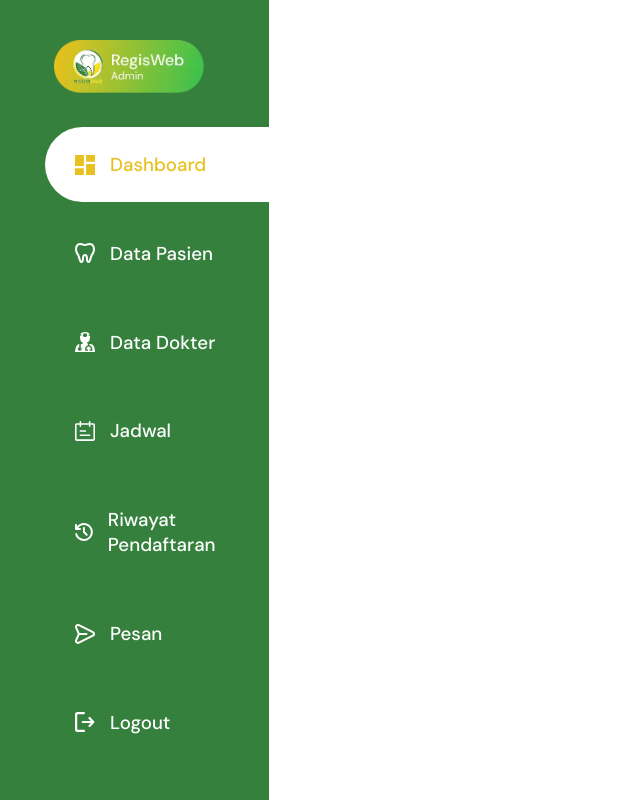
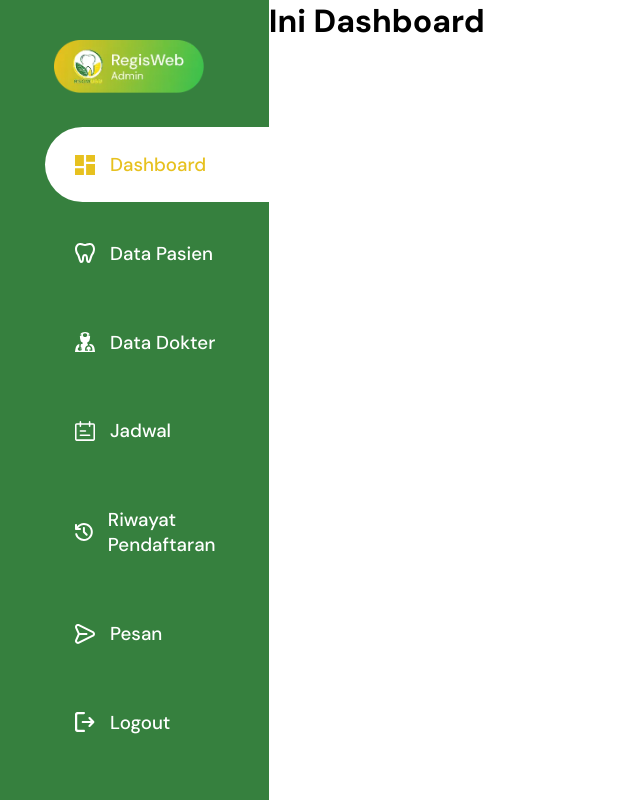
Before and after one commit to fajarahmadkurniadi/rsgm-patient-registration, a React (Vite) app: page /admin in a window 1280 px wide. Shown: the whole page, without its empty margins (0-640 px from the left). Built offline with nearby package versions, Linux system fonts and the light colour scheme.

Commit message:
Menambahkan fungsi sidebar

```diff
--- a/src/pages/Admin.jsx
+++ b/src/pages/Admin.jsx
@@ -1,12 +1,43 @@
 import React, { useState } from 'react'
 import '../styles/admin.css'
 import adminLogo from '../assets/Sidebar/Admin Logo.webp'
+
+// Impor semua komponen admin
+import Dashboard from '../components/admin/Dashboard'
+import DataPasien from '../components/admin/DataPasien'
+import DataDokter from '../components/admin/DataDokter'
+import Jadwal from '../components/admin/Jadwal'
+import RiwayatPendaftaran from '../components/admin/RiwayatPendaftaran'
+import Pesan from '../components/admin/Pesan'
+import Logout from '../components/admin/Logout'
 
 const Admin = () => {
   const [activeMenu, setActiveMenu] = useState('dashboard');
 
   const handleSetActive = (menu) => {
     setActiveMenu(menu);
+  };
+
+  // Fungsi untuk me-render konten berdasarkan menu yang aktif
+  const renderContent = () => {
+    switch (activeMenu) {
+      case 'dashboard':
+        return <Dashboard />;
+      case 'datapasien':
+        return <DataPasien />;
+      case 'datadokter':
+        return <DataDokter />;
+      case 'jadwal':
+        return <Jadwal />;
+      case 'riwayat':
+        return <RiwayatPendaftaran />;
+      case 'pesan':
+        return <Pesan />;
+      case 'logout':
+        return <Logout />;
+      default:
+        return <Dashboard />;
+    }
   };
 
   return (
@@ -90,6 +121,7 @@ const Admin = () => {
       <div className="admin-wrapper-core">
         <div className="admin-core-section">
             {/* ISI DARI MASING - MASING SIDEBAR */}
+            {renderContent()}
         </div>
       </div>
     </div>
```
